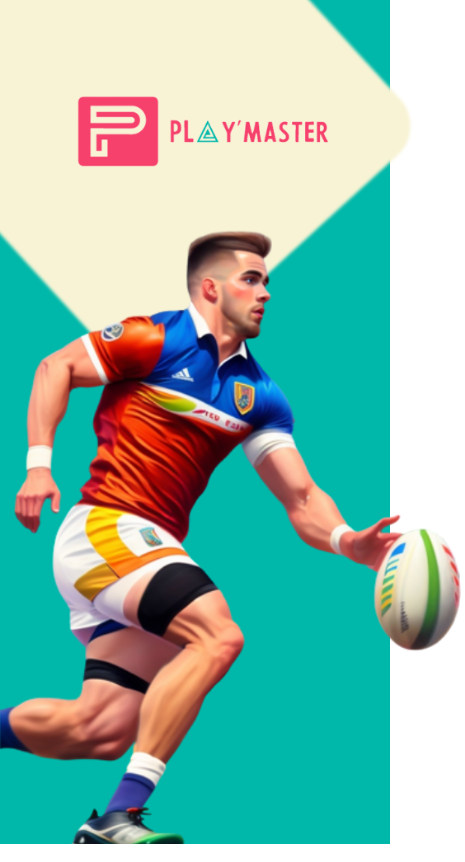
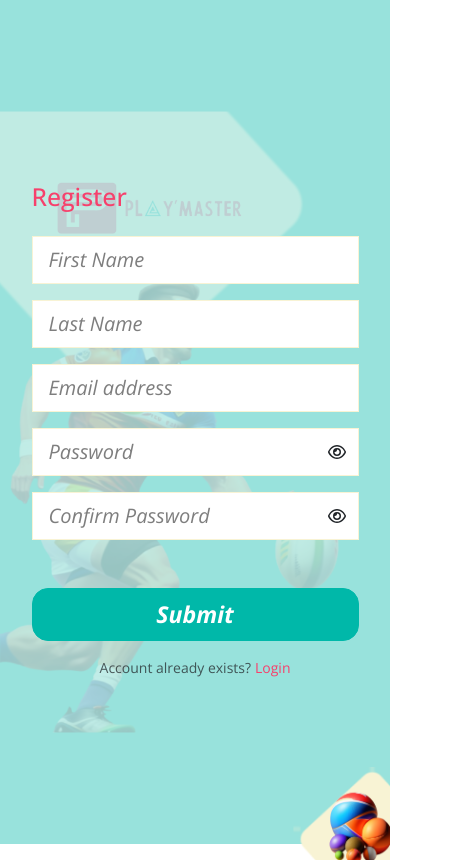
Before and after one commit to nik10-mah/play-master, a React app: page /register in a window 390 px wide. Shown: the top 862 px of the page, 465 px wide, since content can reach past the window. Built offline with nearby package versions, Linux system fonts and the light colour scheme.

Commit message:
responsive chnages

```diff
--- a/src/components/account/ForgotPassword.jsx
+++ b/src/components/account/ForgotPassword.jsx
@@ -8,11 +8,11 @@ const ForgotPassword = () => {
   }
   return (
     <Row className="g-0">
-      <Col md={3} xs={12} className="p-0 bg-secondary position-xs-absolute position-md-relative">
-        <Card className="vh-100 ps-0 ms-0 bg-secondary mt-0 pt-0 pb-0 mb-0 border-0 me-5  position-relative">
+      <Col md={3} xs={12} className="p-0 bg-secondary l-side position-xs-absolute position-md-relative">
+        <Card className="vh-100 ps-0 ms-0 bg-transparent mt-0 pt-0 pb-0 mb-0 border-0 me-5  position-relative">
           <img
             src={sbgt}
-            className=" h-100 position-absolute bottom-0 z-2 top-0 end-0  start-0"
+            className=" h-100  s-img position-absolute bottom-0 z-2 top-0 end-0  start-0"
             alt="sports bacground"
           />
         </Card>
@@ -24,7 +24,8 @@ const ForgotPassword = () => {
       >
         <Card className="vh-100 w-25 divider-bg border-0 position-absolute"></Card>
         <Row className="d-flex justify-content-center w-100 z-3">
-          <Col md={7}>
+          <Col md={7} className="d-flex d-md-block align-items-center justify-content-center">
+          <Form.Group className="form-wrap" >
             <h2 className="text-primary  mb-4">Reset Password</h2>
             <p className="text-secondary">Welcome back</p>
             <Form onSubmit={handleSubmit}>
@@ -50,7 +51,9 @@ const ForgotPassword = () => {
               </Row>
 
             </Form>
+            </Form.Group>
           </Col>
+
           <Form.Group className="my-1 text-center">
                 <Form.Text className="text-primary fst-italic fs-4">
                   An <span className="text-secondary">Email Send To You</span>,
--- a/src/components/account/Login.jsx
+++ b/src/components/account/Login.jsx
@@ -65,7 +65,7 @@ const Login = () => {
                   </Button>
                   <Form.Group className="my-3 text-center">
                     <Form.Text className="text-muted d-flex align-items-center justify-content-center">
-                      Not have an account? <Nav.Link className="ps-1 text-primary" href="/register">Create here</Nav.Link>
+                      Not have an account? <Nav.Link className="ps-1 text-truncate text-primary" href="/register">Create here</Nav.Link>
                     </Form.Text>
                   </Form.Group>
                 </Col>
@@ -76,7 +76,7 @@ const Login = () => {
           </Col>
           <Form.Group className="my-1 text-center">
                 <Form.Text className="text-primary fst-italic fs-4 d-flex align-items-center justify-content-center">
-                  Email Or Password Incorrect ! Forgot Your Password?<Nav.Link className="text-secondary ms-1" href="/ForgotPassword">Reset password</Nav.Link>
+                  Email Or Password Incorrect ! Forgot Your Password?<Nav.Link className="text-secondary forgot-link ms-1" href="/ForgotPassword">Reset password</Nav.Link>
                 </Form.Text>
               </Form.Group>
         </Row>
--- a/src/components/account/Register.jsx
+++ b/src/components/account/Register.jsx
@@ -13,11 +13,11 @@ const Register = () => {
   }
   return (
     <Row className="g-0">
-      <Col md={3} xs={12} className="p-0 bg-secondary">
-        <Card className="vh-100 ps-0 ms-0 bg-secondary mt-0 pt-0 pb-0 mb-0 border-0 me-5  position-relative">
+      <Col md={3} xs={12} className="p-0 bg-secondary l-side">
+        <Card className="vh-100 ps-0 ms-0 bg-transparent mt-0 pt-0 pb-0 mb-0 border-0 me-5  position-relative">
           <img
             src={sbgt}
-            className=" h-100 position-absolute bottom-0 z-2 top-0 end-0  start-0"
+            className=" h-100 s-img position-absolute bottom-0 z-2 top-0 end-0  start-0"
             alt="sports background"
           />
         </Card>
@@ -29,7 +29,8 @@ const Register = () => {
       >
         <Card className="vh-100 w-25 divider-bg border-0 position-absolute"></Card>
         <Row className="d-flex justify-content-center w-100 z-3">
-          <Col md={7}>
+          <Col md={7} className="d-flex d-md-block align-items-center justify-content-center">
+          <Form.Group className="form-wrap" >
             <h2 className="text-primary mb-4">Register</h2>
             <Form onSubmit={handleSubmit}>
               <Form.Group className="mb-3" controlId="formBasicFirstName">
@@ -49,7 +50,7 @@ const Register = () => {
                     placeholder="Password"
                   />
                   <InputGroup.Text
-                    className="border-start-0 bg-transparent rounded-0 border border-warning"
+                    className="border-start-0 bg-white rounded-0 border border-warning"
                     id="basic-addon1"
                   >
                     {" "}
@@ -65,7 +66,7 @@ const Register = () => {
                     placeholder="Confirm Password"
                   />
                   <InputGroup.Text
-                    className="border-start-0 bg-transparent rounded-0 border border-warning"
+                    className="border-start-0 bg-white rounded-0 border border-warning"
                     id="basic-addon1"
                   >
                     {" "}
@@ -91,7 +92,7 @@ const Register = () => {
               </Row>
 
             </Form>
-
+            </Form.Group>
           </Col>
         </Row>
 
--- a/src/index.scss
+++ b/src/index.scss
@@ -57,6 +57,10 @@ body{
     {
       position: relative!important;
     }
+    .forgot-link
+    {
+        display: contents;
+    }
 
   }
 
```
